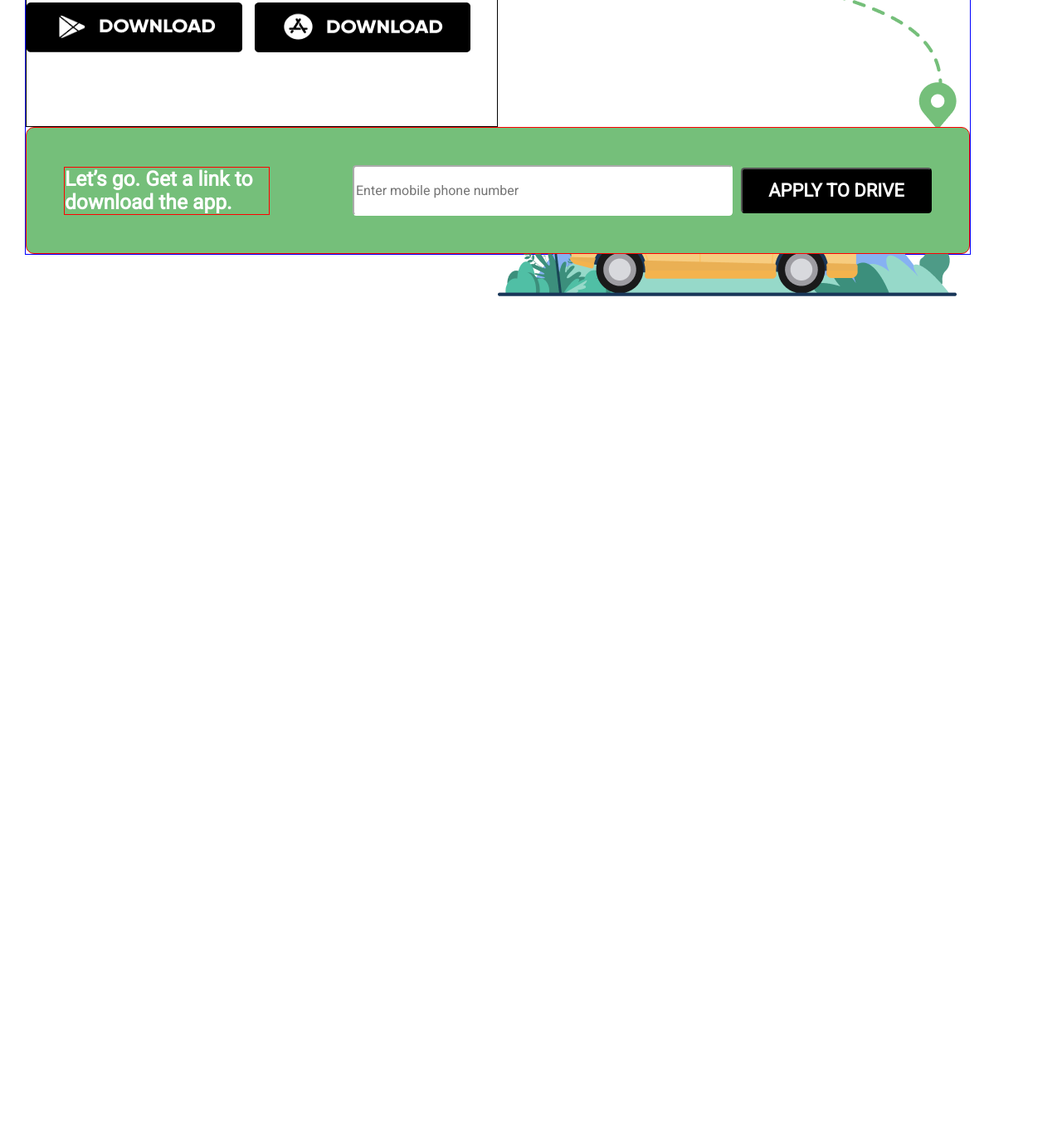
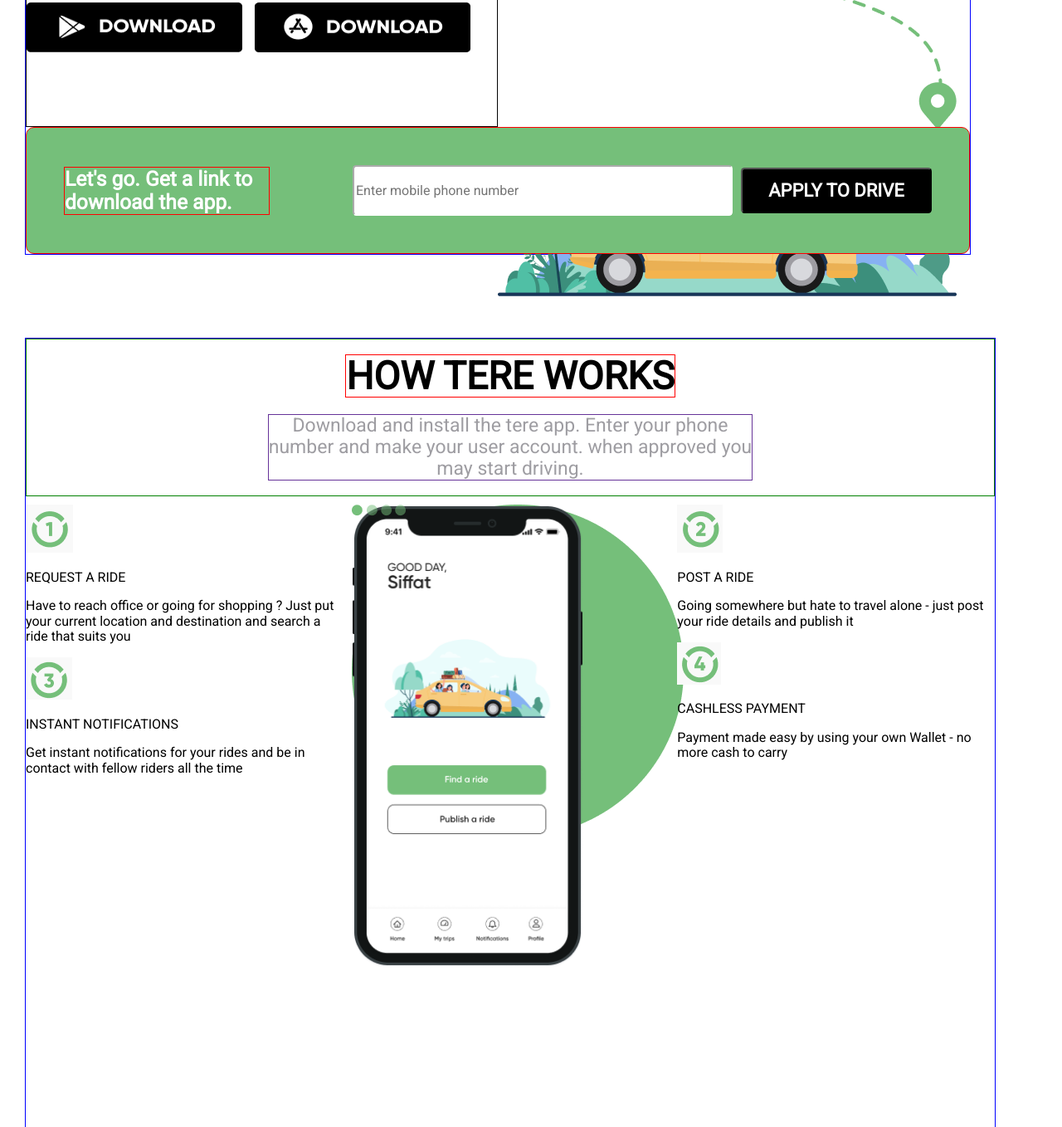
Before and after one commit to Afliya/Week-6, a plain HTML site: page Web page/index.html in a window 1280 px wide. Shown: the part 662-2020 px from the top of the page at 83% size. Before the commit the page ends 1024 px from the top, so only its background shows below. Drawn offline with Linux system fonts and the light colour scheme; a web font is replaced by a local one.

Commit message:
Downloaded more images to assets file. Added more styles and tags to index.html

```diff
--- a/Web page/index.html
+++ b/Web page/index.html
@@ -156,6 +156,65 @@
             font-size: 22px;
             line-height: 0px;
         }
+
+        .container3 {
+            border: 1px solid blue;
+            display: grid;
+            grid-template-columns: repeat(3, 1fr);
+            grid-template-rows: 20% 1fr;
+            margin-top: 100px;
+            margin-left: 30px;
+            height: 950px;
+            gap: 10px;
+        }
+
+        .howtereworks {
+            border: 1px solid green;
+            grid-area: 1/1/2/4;
+            text-align: center;
+            display: flex;
+            flex-direction: column;
+            align-items: center;
+            justify-content: center;
+        }
+
+        .heading {
+            border: 1px solid red;
+            font-style: normal;
+            font-weight: 800;
+            font-size: 46.3862px;
+            line-height: 50px;
+            margin: 10px;
+        }
+
+        .text3 {
+            border: 1px solid rebeccapurple;
+            font-style: normal;
+            font-weight: 500;
+            font-size: 23px;
+            line-height: 26px;
+            text-align: center;
+            color: #9E9DA2;
+            width: 50%;
+            margin: 10px;
+        }
+
+        .greencircle {
+            z-index: -1;
+            position: absolute;
+            width: 400px;
+            height: 400px;
+        }
+
+        .phoneimage {
+            position: absolute;
+            width: 278.98px;
+            height: 560px;
+        }
+
+        .dots {
+            position: absolute;
+        }
     </style>
 </head>
 <body>
@@ -187,11 +246,46 @@
                 <img class="mainphoto" src="Assets/images/main_photo.png" alt="main_image">
             </div>
             <div class="green_area">
-
-                    <p class="text2">Let’s go. Get a link to download the app.</p>
-                    <input type="text" class="inputarea" placeholder="Enter mobile phone number"/>
-                    <input type="submit" class="submit" value="APPLY TO DRIVE" />
-
+                <p class="text2">Let's go. Get a link to download the app.</p>
+                <input type="text" class="inputarea" placeholder="Enter mobile phone number"/>
+                <input type="submit" class="submit" value="APPLY TO DRIVE" />
+            </div>
+        </div>
+        <div class="container3">
+            <div class="howtereworks">
+                <p class="heading">HOW TERE WORKS</p>
+                <p class="text3">Download and install the tere app. Enter your phone number and make your user account. when approved you may start driving.</p>
+            </div>
+            <div>
+                <div>
+                    <img src="Assets/images/number1.PNG" alt="number 1">
+                    <p>REQUEST A RIDE</p>
+                    <p>Have to reach office or going for shopping ?
+                        Just put your current location and destination and search a ride that suits you</p>
+                </div>
+                <div>
+                    <img src="Assets/images/number3.PNG" alt="number 3">
+                    <p>INSTANT NOTIFICATIONS</p>
+                    <p>Get instant notifications for your rides and be in contact with fellow riders all the time</p>
+                </div>
+            </div>
+            <div>
+                <img class="phoneimage" src="Assets/images/phone.png" alt="phone">
+                <img class="greencircle" src="Assets/images/green_circle.png" alt="green circle">
+                <img class="dots" src="Assets/images/thing_for_phone.png" alt="dots">
+            </div>
+            <div>
+                <div>
+                    <img src="Assets/images/number2.PNG" alt="number 2">
+                    <p>POST A RIDE</p>
+                    <p>Going somewhere but hate to travel alone -
+                        just post your ride details and publish it</p>
+                </div>
+                <div>
+                    <img src="Assets/images/number4.PNG" alt="number 4">
+                    <p>CASHLESS PAYMENT</p>
+                    <p>Payment made easy by using your own Wallet - no more cash to carry</p>
+                </div>
             </div>
         </div>
     </main>
```
Also changed, not shown: Web page/Assets/images/number1.PNG (added), Web page/Assets/images/number2.PNG (added), Web page/Assets/images/number3.PNG (added), Web page/Assets/images/number4.PNG (added).
